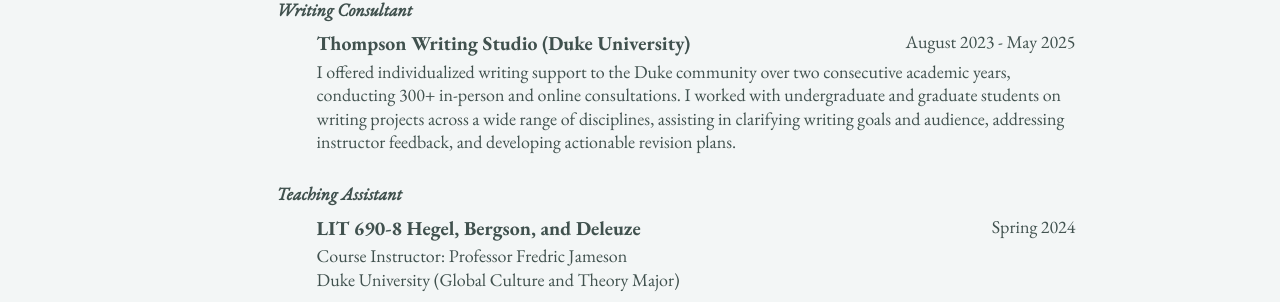
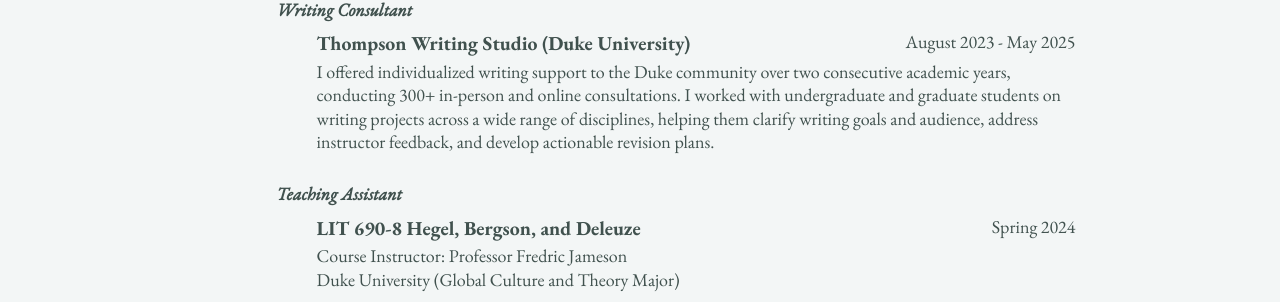
Before and after one commit to epujol90/epujol90.github.io, a Jekyll site: the page built from _pages/cv-json.md, in a window 1280 px wide and 900 px high, scrolled down 5956 px. Shown: the part 200-502 px from the top of the window. Built offline with Jekyll 4.4.1, drawn with Linux system fonts in a browser that asks for light colours; a script bundle is joined from its source files by our own code; library files that are not in the unit come from our copies.

Commit message:
Update cv.json

```diff
--- a/_data/cv.json
+++ b/_data/cv.json
@@ -349,7 +349,7 @@
       "institution": "",
       "date": "August 2023 - May 2025",
       "role": "",
-      "description": "I offered individualized writing support to the Duke community over two consecutive academic years, conducting 300+ in-person and online consultations. I worked with undergraduate and graduate students on writing projects across a wide range of disciplines, assisting in clarifying writing goals and audience, addressing instructor feedback, and developing actionable revision plans.",
+      "description": "I offered individualized writing support to the Duke community over two consecutive academic years, conducting 300+ in-person and online consultations. I worked with undergraduate and graduate students on writing projects across a wide range of disciplines, helping them clarify writing goals and audience, address instructor feedback, and develop actionable revision plans.",
       "category": "Writing Consultant"
     },
     {
```
